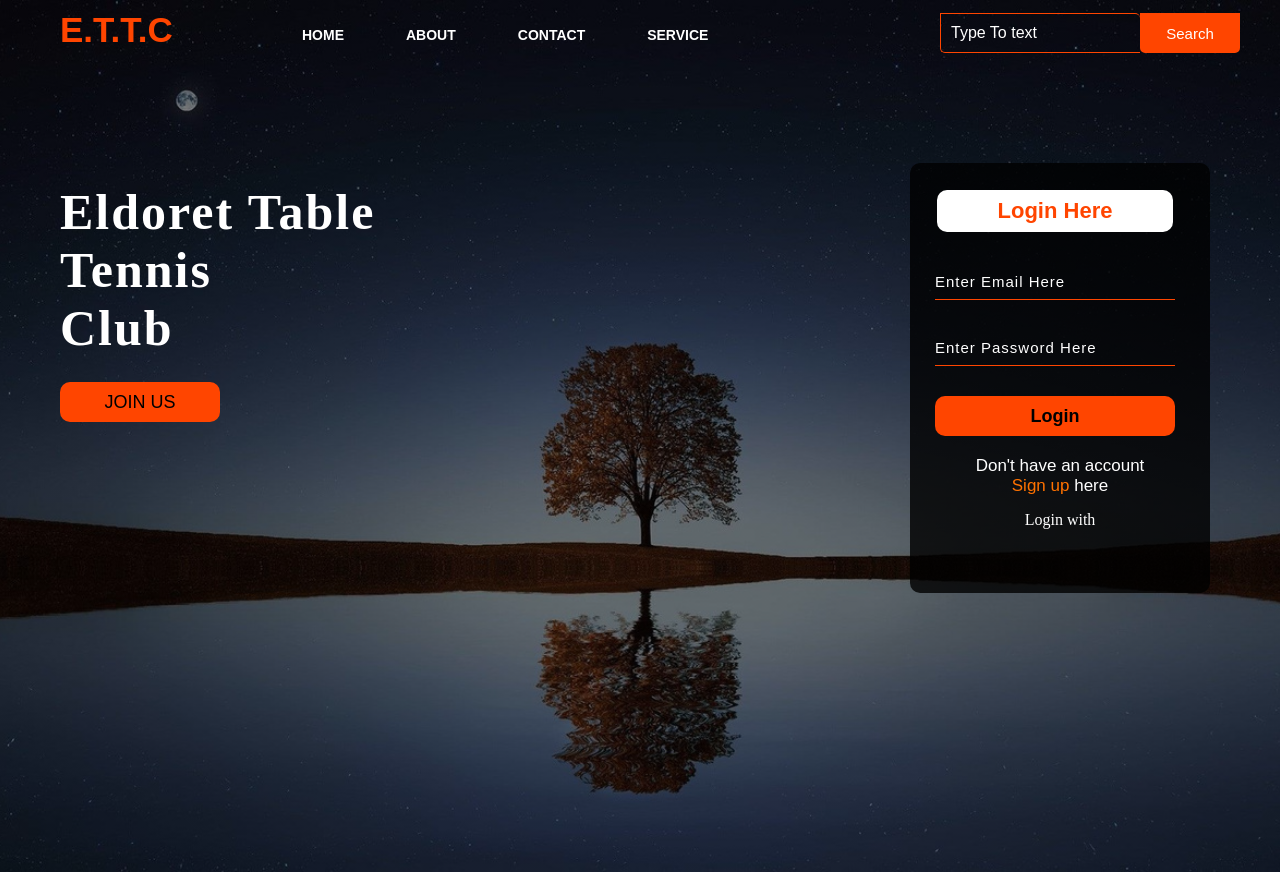
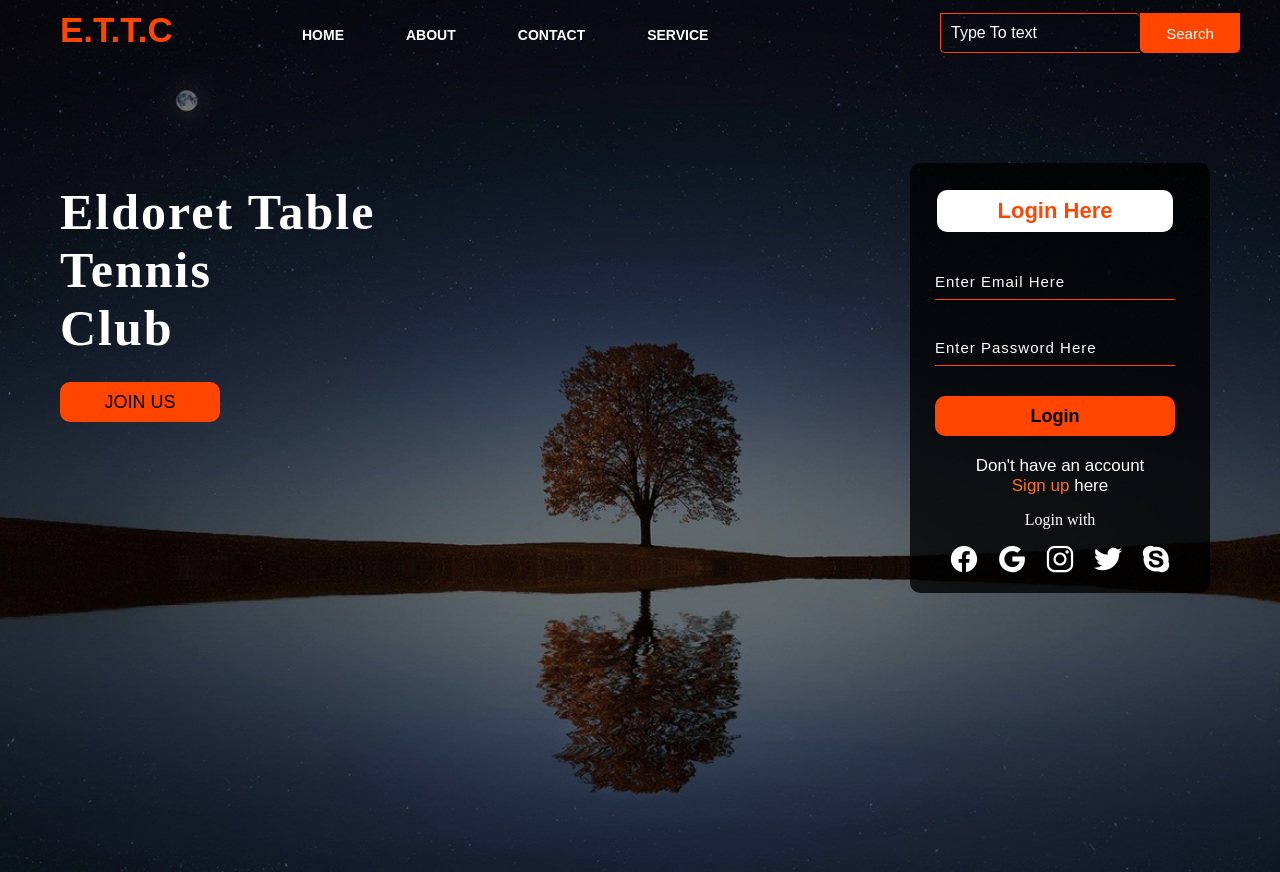
Before and after one commit to Doherty254/eldoret-code-lab, a plain HTML site: page index.html in a window 1280 px wide. Drawn offline with nearby package versions, Linux system fonts and the light colour scheme.

Commit message:
front-end

```diff
--- a/index.html
+++ b/index.html
@@ -44,6 +44,14 @@
                     <a href="#">Sign up</a> here</a></p>
                     <p class="liw">Login with</p>
 
+                    <div class="icons">
+                        <a href="#"><ion-icon name="logo-facebook"></ion-icon></a>
+                        <a href="#"><ion-icon name="logo-google"></ion-icon></a>
+                        <a href="#"><ion-icon name="logo-instagram"></ion-icon></a>
+                        <a href="#"><ion-icon name="logo-twitter"></ion-icon></a>
+                        <a href="#"><ion-icon name="logo-skype"></ion-icon></a>
+                    </div>
+
 
                 </div>
 
--- a/style.css
+++ b/style.css
@@ -242,3 +242,20 @@ ul li a:hover{
     padding-bottom: 10px;
     text-align: center;
 }
+
+.icons a{
+    text-decoration: none;
+    color: #fff;
+}
+
+.icons ion-icon{
+    color: #fff;
+    font-size: 30px;
+    padding-left: 14px;
+    padding-top: 5px;
+    transition: 0.3s ease;
+}
+
+.icons ion-icon:hover{
+    color: #ff7200;
+}
```
